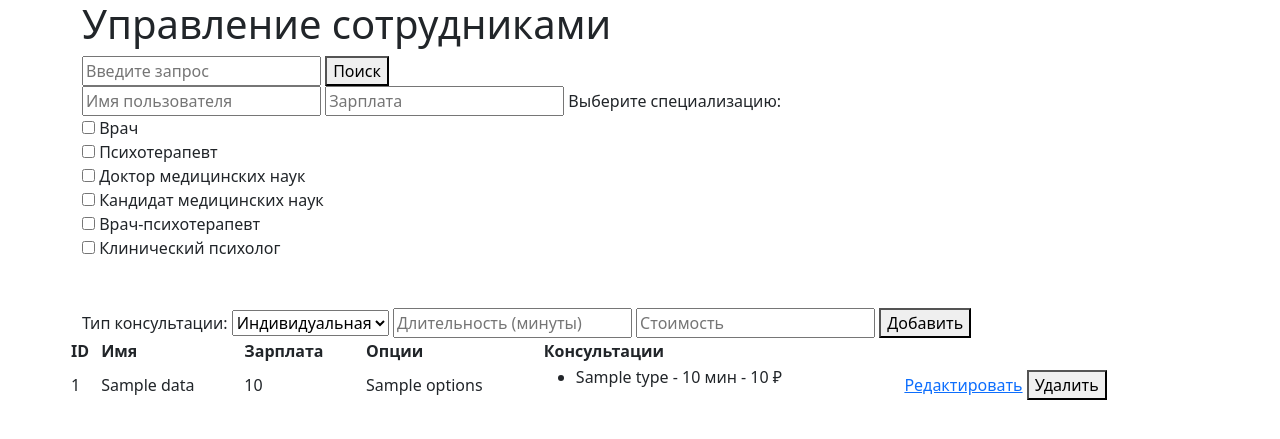
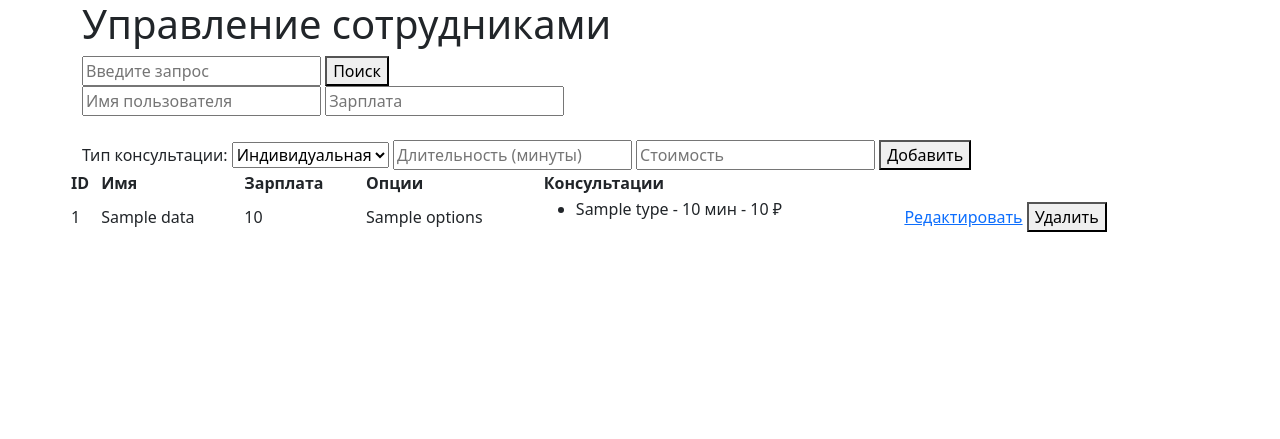
Before and after one commit to sfincter/pythonBack, a Python web app: template templates/index.html in a window 1280 px wide. Shown: the top 439 px of the page. Run offline with Jinja, Linux system fonts and the light colour scheme; the template is opened without the code that fills it: most values are stand-ins (such as "Sample title", 1, 10 or a date in 2020).

Commit message:
edit table

```diff
--- a/templates/index.html
+++ b/templates/index.html
@@ -21,13 +21,13 @@
                 <input type="text" name="data" placeholder="Имя пользователя" required>
                 <input type="number" name="salary" placeholder="Зарплата" required>
 
-                <label for="options">Выберите специализацию:</label><br>
+                <!-- <label for="options">Выберите специализацию:</label><br>
                 <input type="checkbox" name="options" value="Врач" {% if 'Врач' in data_item.options %}checked{% endif %}> Врач<br>
                 <input type="checkbox" name="options" value="Психотерапевт" {% if 'Психотерапевт' in data_item.options %}checked{% endif %}> Психотерапевт<br>
                 <input type="checkbox" name="options" value="Доктор медицинских наук" {% if 'Доктор медицинских наук' in data_item.options %}checked{% endif %}> Доктор медицинских наук<br>
                 <input type="checkbox" name="options" value="Кандидат медицинских наук" {% if 'Кандидат медицинских наук' in data_item.options %}checked{% endif %}> Кандидат медицинских наук<br>
                 <input type="checkbox" name="options" value="Врач-психотерапевт" {% if 'Врач-психотерапевт' in data_item.options %}checked{% endif %}> Врач-психотерапевт<br>
-                <input type="checkbox" name="options" value="Клинический психолог" {% if 'Клинический психолог' in data_item.options %}checked{% endif %}> Клинический психолог<br>
+                <input type="checkbox" name="options" value="Клинический психолог" {% if 'Клинический психолог' in data_item.options %}checked{% endif %}> Клинический психолог<br> -->
 
                 <br><br>
                 <label>Тип консультации:</label>
```
